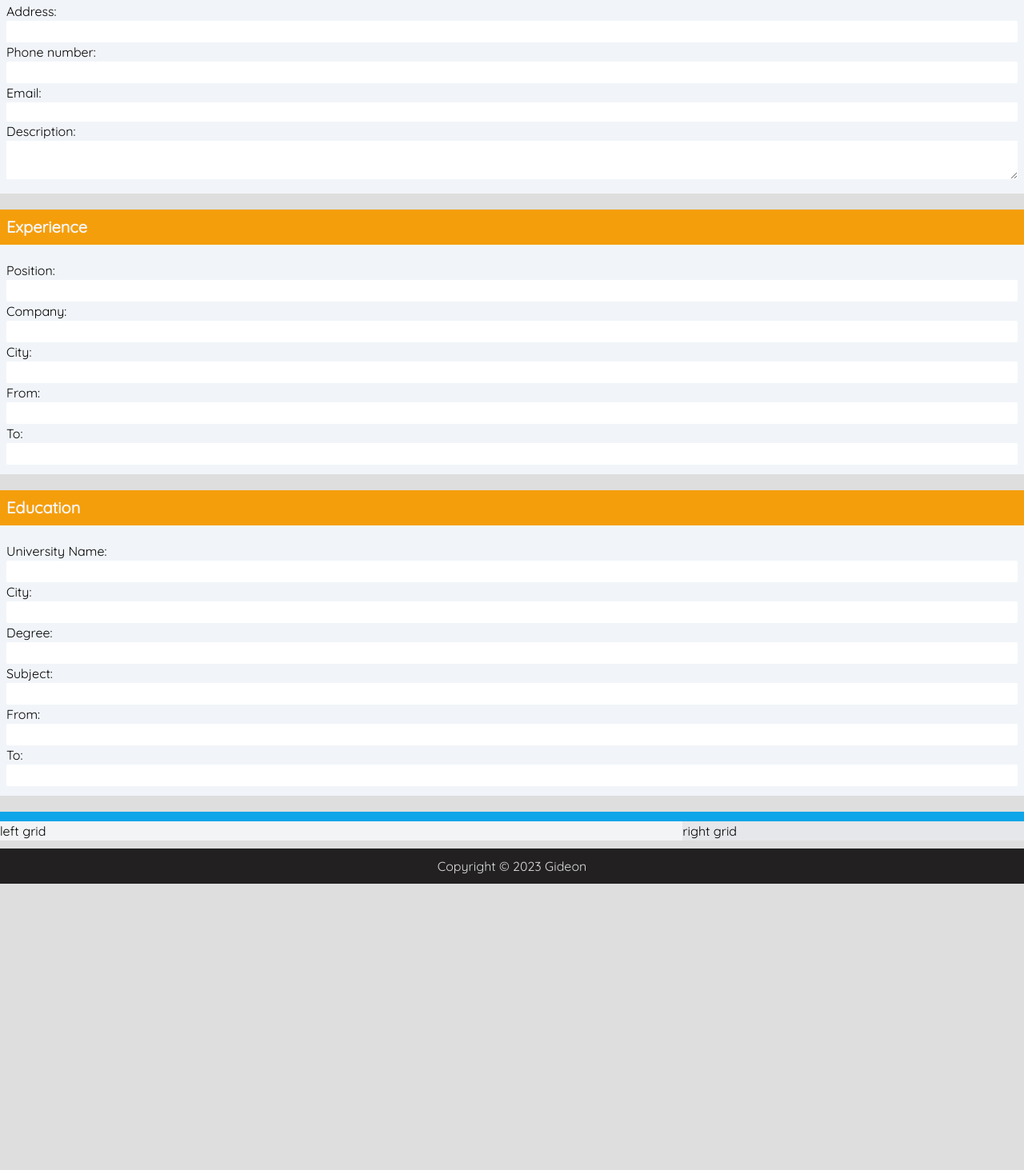
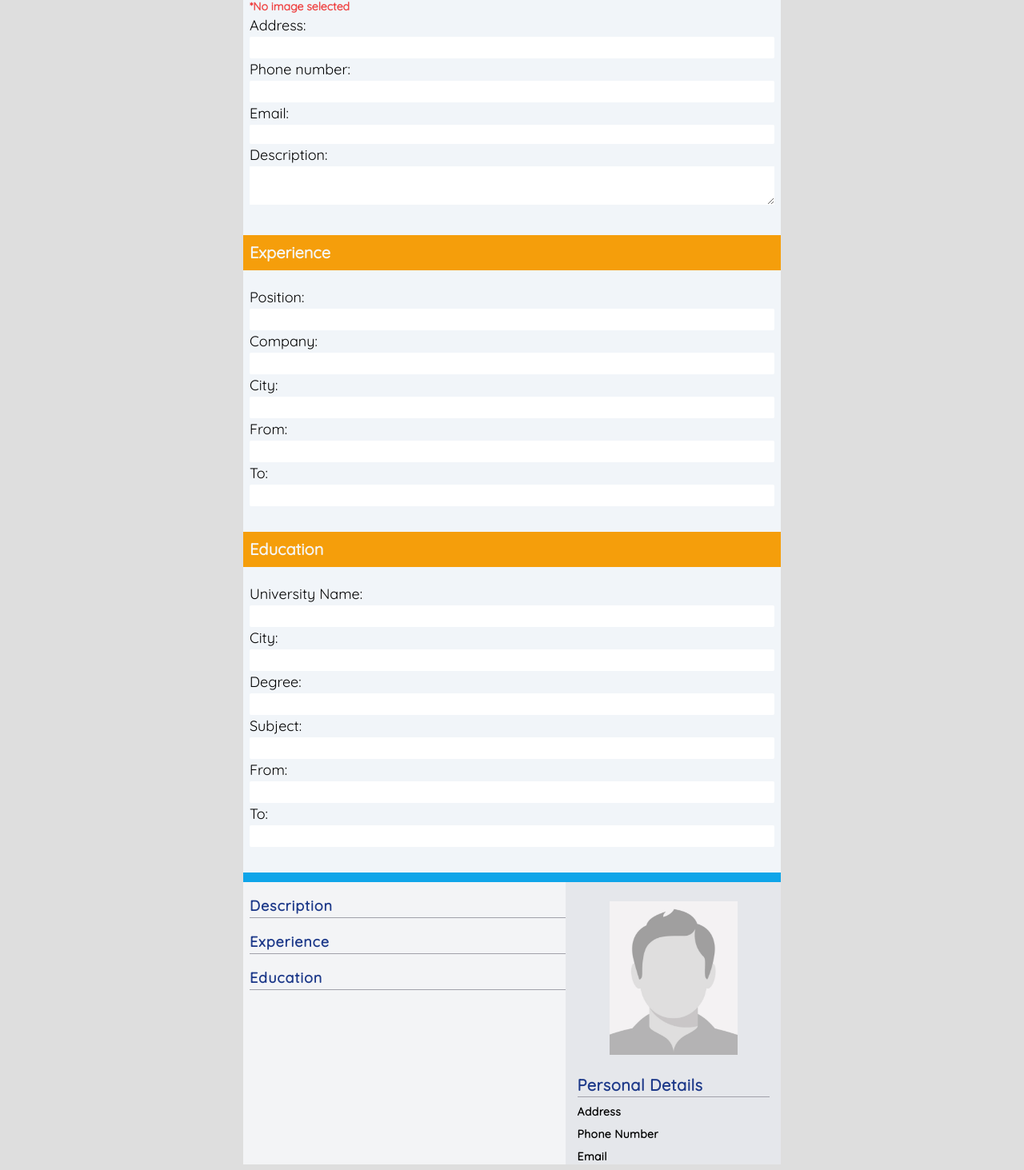
Before and after one commit to Ebubejisos/CV-React-app, a React (Create React App) app: page / in a window 1280 px wide. Shown: the part 427-1890 px from the top of the page at 80% size. Before the commit the page ends 1532 px from the top, so only its background shows below. Built offline with nearby package versions, Linux system fonts and the light colour scheme; a web font is replaced by a local one.

Commit message:
finished up state handling in personal info and updating them in preview

```diff
--- a/src/App.js
+++ b/src/App.js
@@ -12,6 +12,8 @@ function App() {
   const [number, setNumber] = useState("");
   const [email, setEmail] = useState("");
   const [description, setDescription] = useState("");
+  const [image, setImage] = useState(null);
+  const [eduData, setEduData] = useState([]);
 
   return (
     <div className="App">
@@ -21,6 +23,7 @@ function App() {
         </h1>
       </header>
       <main className="main">
+        <div className="mx-auto bg-slate-100 md:max-w-2xl">
           <PersonalInfo
             firstName={firstName}
             setFirstName={setFirstName}
@@ -36,10 +39,21 @@ function App() {
             setEmail={setEmail}
             setNumber={setNumber}
             setDescription={setDescription}
+            setImage={setImage}
+            image={image}
           />
           <Experience />
-        <Education />
-        <Preview name={firstName} title={title} />
+          <Education data={eduData} setData={setEduData} />
+          <Preview
+            name={firstName}
+            title={title}
+            image={image}
+            description={description}
+            address={address}
+            number={number}
+            email={email}
+          />
+        </div>
       </main>
       <footer className="text-center">Copyright &#169; 2023 Gideon</footer>
     </div>
--- a/src/components/Education.js
+++ b/src/components/Education.js
@@ -6,7 +6,9 @@ const Education = () => {
       </h3>
       <form action="#" className="my-2 px-2 py-3">
         <div className="university">
-          <label htmlFor="universityName">University Name:</label>
+          <label htmlFor="universityName" className="text-lg">
+            University Name:
+          </label>
           <br />
           <input
             type="text"
@@ -16,7 +18,9 @@ const Education = () => {
           />
         </div>
         <div className="city">
-          <label htmlFor="city">City:</label>
+          <label htmlFor="city" className="text-lg">
+            City:
+          </label>
           <br />
           <input
             type="text"
@@ -26,7 +30,9 @@ const Education = () => {
           />
         </div>
         <div className="degree">
-          <label htmlFor="degreeAchieved">Degree:</label>
+          <label htmlFor="degreeAchieved" className="text-lg">
+            Degree:
+          </label>
           <br />
           <input
             type="text"
@@ -36,7 +42,9 @@ const Education = () => {
           />
         </div>
         <div className="subject">
-          <label htmlFor="subject">Subject:</label>
+          <label htmlFor="subject" className="text-lg">
+            Subject:
+          </label>
           <br />
           <input
             type="text"
@@ -46,7 +54,9 @@ const Education = () => {
           />
         </div>
         <div className="date-from">
-          <label htmlFor="dateFrom">From:</label>
+          <label htmlFor="dateFrom" className="text-lg">
+            From:
+          </label>
           <br />
           <input
             type="text"
@@ -56,7 +66,9 @@ const Education = () => {
           />
         </div>
         <div className="date-to">
-          <label htmlFor="dateTo">To:</label>
+          <label htmlFor="dateTo" className="text-lg">
+            To:
+          </label>
           <br />
           <input
             type="text"
--- a/src/components/Experience.js
+++ b/src/components/Experience.js
@@ -6,7 +6,9 @@ const Experience = () => {
       </h3>
       <form action="#" className="my-2 px-2 py-3">
         <div className="position">
-          <label htmlFor="position">Position:</label>
+          <label htmlFor="position" className="text-lg">
+            Position:
+          </label>
           <br />
           <input
             type="text"
@@ -16,7 +18,9 @@ const Experience = () => {
           />
         </div>
         <div className="company">
-          <label htmlFor="company">Company:</label>
+          <label htmlFor="company" className="text-lg">
+            Company:
+          </label>
           <br />
           <input
             type="text"
@@ -26,7 +30,9 @@ const Experience = () => {
           />
         </div>
         <div className="city">
-          <label htmlFor="city">City:</label>
+          <label htmlFor="city" className="text-lg">
+            City:
+          </label>
           <br />
           <input
             type="text"
@@ -36,7 +42,9 @@ const Experience = () => {
           />
         </div>
         <div className="date-from">
-          <label htmlFor="dateFrom">From:</label>
+          <label htmlFor="dateFrom" className="text-lg">
+            From:
+          </label>
           <br />
           <input
             type="text"
@@ -46,7 +54,9 @@ const Experience = () => {
           />
         </div>
         <div className="date-to">
-          <label htmlFor="dateTo">To:</label>
+          <label htmlFor="dateTo" className="text-lg">
+            To:
+          </label>
           <br />
           <input
             type="text"
--- a/src/components/PersonalInfo.js
+++ b/src/components/PersonalInfo.js
@@ -1,4 +1,3 @@
-/* eslint-disable react/prop-types */
 import PropTypes from "prop-types";
 
 const PersonalInfo = ({
@@ -16,15 +15,19 @@ const PersonalInfo = ({
   setEmail,
   description,
   setDescription,
+  image,
+  setImage,
 }) => {
   return (
-    <div className="personal-info text-left bg-slate-100 my-5">
+    <div className="personal-info text-left my-5">
       <h3 className="text-xl font-bold bg-amber-500 text-stone-100 p-2">
         Personal Information
       </h3>
       <form action="#" className="my-2 px-2 py-3" id="p-info">
         <div className="first-name">
-          <label htmlFor="firstName">First Name:</label>
+          <label className="text-lg" htmlFor="firstName">
+            First Name:
+          </label>
           <br />
           <input
             type="text"
@@ -38,7 +41,9 @@ const PersonalInfo = ({
           />
         </div>
         <div className="last-name">
-          <label htmlFor="lastName">Last Name:</label>
+          <label className="text-lg" htmlFor="lastName">
+            Last Name:
+          </label>
           <br />
           <input
             type="text"
@@ -52,7 +57,9 @@ const PersonalInfo = ({
           />
         </div>
         <div className="title">
-          <label htmlFor="title">Title:</label>
+          <label className="text-lg" htmlFor="title">
+            Title:
+          </label>
           <br />
           <input
             type="text"
@@ -65,12 +72,17 @@ const PersonalInfo = ({
             }}
           />
         </div>
+        {/* Image picker input */}
         <div className="cv-photo flex space-x-9 py-4">
           <label
             htmlFor="photo"
-            className="block w-1/3 rounded-sm bg-zinc-300 text-center py-1 cursor-pointer hover:bg-sky-500"
+            className={
+              !image
+                ? "bg-zinc-300 block w-full rounded-sm text-center py-1 cursor-pointer hover:bg-sky-500 sm:w-1/3"
+                : "bg-green-300 block w-full rounded-sm text-center py-1 cursor-pointer hover:bg-sky-500 sm:w-1/3"
+            }
           >
-            Choose Profile Photo
+            {!image ? "Choose Profile Photo" : "Change Photo"}
           </label>
           <input
             type="file"
@@ -78,10 +90,24 @@ const PersonalInfo = ({
             className="opacity-0"
             name="photo"
             accept="image/*"
+            onChange={(e) => {
+              const files = e.target.files;
+              for (const file of files) {
+                const img = URL.createObjectURL(file);
+                setImage(img);
+              }
+            }}
           />
         </div>
+        {!image && (
+          <div className="-mt-4 text-red-500 text-sm font-semibold">
+            *No image selected
+          </div>
+        )}
         <div className="address">
-          <label htmlFor="address">Address:</label>
+          <label htmlFor="address" className="text-lg">
+            Address:
+          </label>
           <br />
           <input
             type="text"
@@ -96,7 +122,9 @@ const PersonalInfo = ({
         </div>
         {/* Phone number input  */}
         <div className="phone-number">
-          <label htmlFor="phoneNumber">Phone number:</label>
+          <label htmlFor="phoneNumber" className="text-lg">
+            Phone number:
+          </label>
           <br />
           <input
             type="text"
@@ -110,7 +138,9 @@ const PersonalInfo = ({
           />
         </div>
         <div className="email">
-          <label htmlFor="email">Email:</label>
+          <label htmlFor="email" className="text-lg">
+            Email:
+          </label>
           <br />
           <input
             type="email"
@@ -124,7 +154,9 @@ const PersonalInfo = ({
           />
         </div>
         <div className="description">
-          <label htmlFor="description">Description:</label>
+          <label htmlFor="description" className="text-lg">
+            Description:
+          </label>
           <br />
           <textarea
             name="description"
--- a/src/components/Preview.js
+++ b/src/components/Preview.js
@@ -1,20 +1,78 @@
 import PropTypes from "prop-types";
+import emptyUser from "./empty_avatar.cedf234c.png";
 
-const Preview = ({ name, title }) => {
+const Preview = ({
+  name,
+  title,
+  image,
+  description,
+  address,
+  number,
+  email,
+}) => {
   return (
-    <section>
-      <div className="heading bg-sky-500 pt-3 text-white">
-        <h1 className="text-3xl font-bold">{name}</h1>
-        <p>{title}</p>
+    <main>
+      <div className="bg-sky-500 pt-3 text-white pl-2">
+        <h1 className="text-4xl font-bold tracking-wider">{name}</h1>
+        <p className="text-xl tracking-wide">{title}</p>
       </div>
-      <div className="grid grid-cols-6 gap-0">
-        {/*left grid display*/}
-        <div className="col-span-4 bg-gray-100">left grid</div>
-
+      {/* Grid container */}
+      <div className="sm:grid grid-cols-5 gap-0">
         {/*right grid display*/}
-        <div className="col-span-2 bg-gray-200">right grid</div>
+        <div className="col-span-2 bg-gray-200">
+          {/* image container */}
+          <div className="py-6">
+            <img
+              className="block mx-auto w-40 h-48"
+              src={!image ? emptyUser : image}
+              alt="profile"
+            />
+          </div>
+          {/* Personal Details */}
+          <section className="block w-60 mx-auto">
+            <h2 className="text-xl font-bold border-b border-zinc-400 text-blue-900 tracking-wide">
+              Personal Details
+            </h2>
+            <div className="mt-2">
+              <h4 className="text-sm font-bold tracking-wide">Address</h4>
+              <p>{address}</p>
+            </div>
+            <div className="mt-2">
+              <h4 className="text-sm font-bold tracking-wide">Phone Number</h4>
+              <p>{number}</p>
+            </div>
+            <div className="mt-2">
+              <h4 className="text-sm font-bold tracking-wide">Email</h4>
+              <p className="break-all">{email}</p>
+            </div>
+          </section>
+        </div>
+        {/*LEFT GRID*/}
+        <div className="row-start-1 col-start-1 col-end-4 pl-2 bg-gray-100">
+          {/* Description block */}
+          <section className="pt-4">
+            <h3 className="text-lg font-bold text-blue-900 border-b border-zinc-400 tracking-wider">
+              Description
+            </h3>
+            <p className="">{description}</p>
+          </section>
+          {/* Experiences block */}
+          <section className="pt-4">
+            <h3 className="text-lg font-bold text-blue-900 border-b border-zinc-400 tracking-wider">
+              Experience
+            </h3>
+            <ul></ul>
+          </section>
+          {/* Education block */}
+          <section className="pt-4">
+            <h3 className="text-lg font-bold text-blue-900 border-b border-zinc-400 tracking-wider">
+              Education
+            </h3>
+            <ul></ul>
+          </section>
+        </div>
       </div>
-    </section>
+    </main>
   );
 };
 
--- a/tailwind.config.js
+++ b/tailwind.config.js
@@ -3,6 +3,12 @@
 module.exports = {
   content: ["./src/**/*.{js,jsx,ts,tsx}"],
   theme: {
+    screens: {
+      sm: "480px",
+      md: "768px",
+      lg: "976px",
+      xl: "1440px",
+    },
     extend: {},
   },
   plugins: [],
```
Also changed, not shown: src/components/empty_avatar.cedf234c.png (added). Lines whose indentation alone changed are shown as unchanged.
